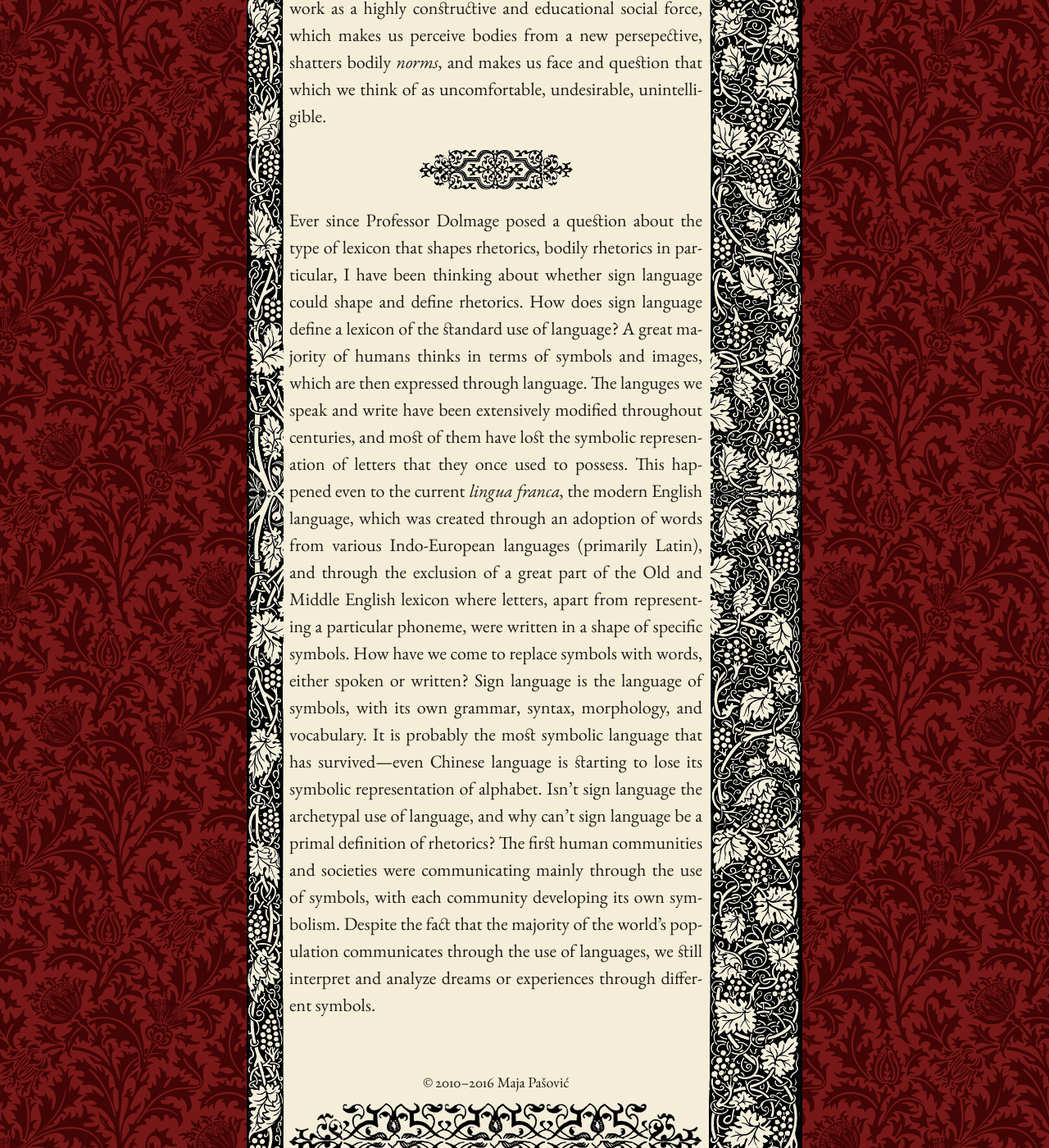
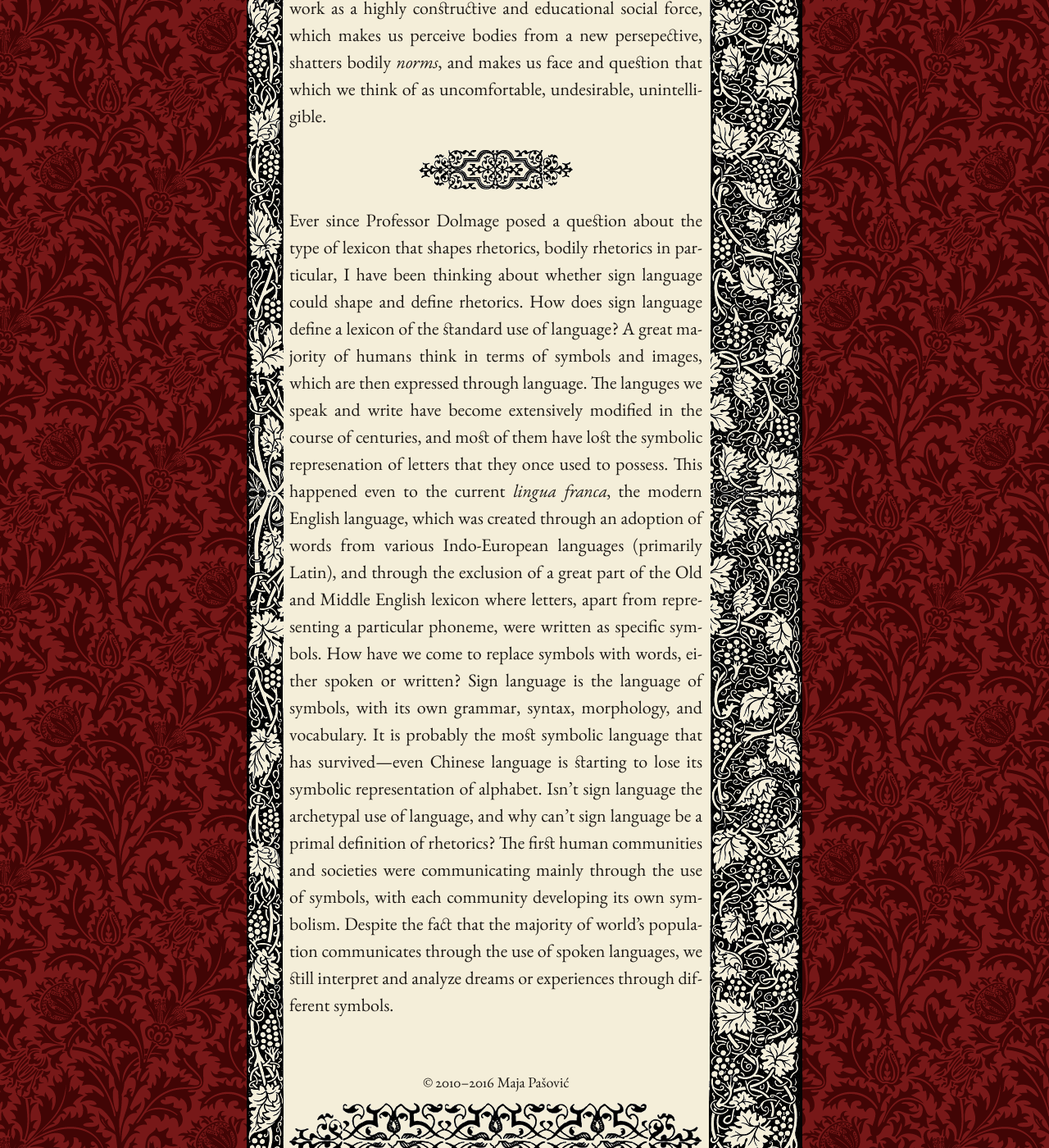
Before and after one commit to mpasovic/majapasovic.org, a Jekyll site: the page built from _posts/2012-06-17-disability-social-force.md, in a window 1280 px wide and 1400 px high, scrolled down 2359 px. Shown: the whole window at 82% size. Built offline with Jekyll 4.4.1, drawn with Linux system fonts in a browser that asks for light colours; nearby versions of some CDN libraries.

Commit message:
Updated 2012-06-17-disability-social-force.md

```diff
--- a/_posts/2012-06-17-disability-social-force.md
+++ b/_posts/2012-06-17-disability-social-force.md
@@ -59,24 +59,23 @@ Ever since Professor Dolmage posed a question about the type of lexicon
 that shapes rhetorics, bodily rhetorics in particular, I have been
 thinking about whether sign language could shape and define rhetorics.
 How does sign language define a lexicon of the standard use of language?
-A great majority of humans thinks in terms of symbols and images, which
+A great majority of humans think in terms of symbols and images, which
 are then expressed through language. The languges we speak and write
-have been extensively modified throughout centuries, and most of them
+have become extensively modified in the course of centuries, and most of them
 have lost the symbolic represenation of letters that they once used to
 possess. This happened even to the current *lingua franca*, the modern
 English language, which was created through an adoption of words from
 various Indo-European languages (primarily Latin), and through the
 exclusion of a great part of the Old and Middle English lexicon where
-letters, apart from representing a particular phoneme, were written in a
-shape of specific symbols. How have we come to replace symbols with
-words, either spoken or written? Sign language is the language of
-symbols, with its own grammar, syntax, morphology, and vocabulary. It is
-probably the most symbolic language that has survived—even Chinese
+letters, apart from representing a particular phoneme, were written as specific symbols.
+How have we come to replace symbols with words, either spoken or written?
+Sign language is the language of symbols, with its own grammar, syntax, morphology, and vocabulary.
+It is probably the most symbolic language that has survived—even Chinese
 language is starting to lose its symbolic representation of alphabet.
 Isn’t sign language the archetypal use of language, and why can’t sign
 language be a primal definition of rhetorics? The first human
 communities and societies were communicating mainly through the use of
 symbols, with each community developing its own symbolism. Despite the
-fact that the majority of the world’s population communicates through
-the use of languages, we still interpret and analyze dreams or
+fact that the majority of world’s population communicates through
+the use of spoken languages, we still interpret and analyze dreams or
 experiences through different symbols.
```
